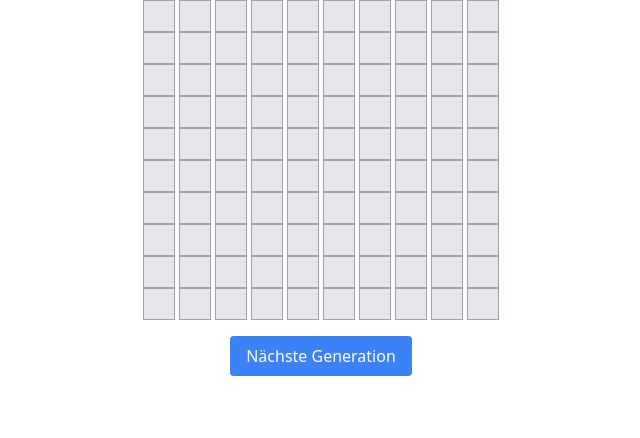
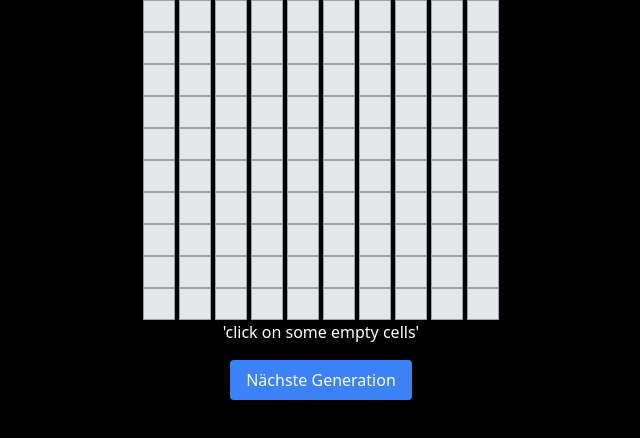
Before and after one commit to PhilipZi/game-of-life-tdd, a Nuxt app: page / in a window 1280 px wide. Shown: the top 438 px of the page, without its empty margins (319-959 px from the left). Built offline with nearby package versions, Linux system fonts and the light colour scheme.

Commit message:
add little advice

```diff
--- a/app.vue
+++ b/app.vue
@@ -1,3 +1,5 @@
 <template>
-  <GameOfLife />
+  <main class="bg-black w-full h-screen">
+    <GameOfLife />
+  </main>
 </template>
--- a/components/GameOfLife.vue
+++ b/components/GameOfLife.vue
@@ -12,6 +12,7 @@
       </div>
     </div>
   </div>
+  <p class="text-white flex justify-center">'click on some empty cells'</p>
   <div class="flex justify-center">
     <button
       @click="nextGeneration()"
```
